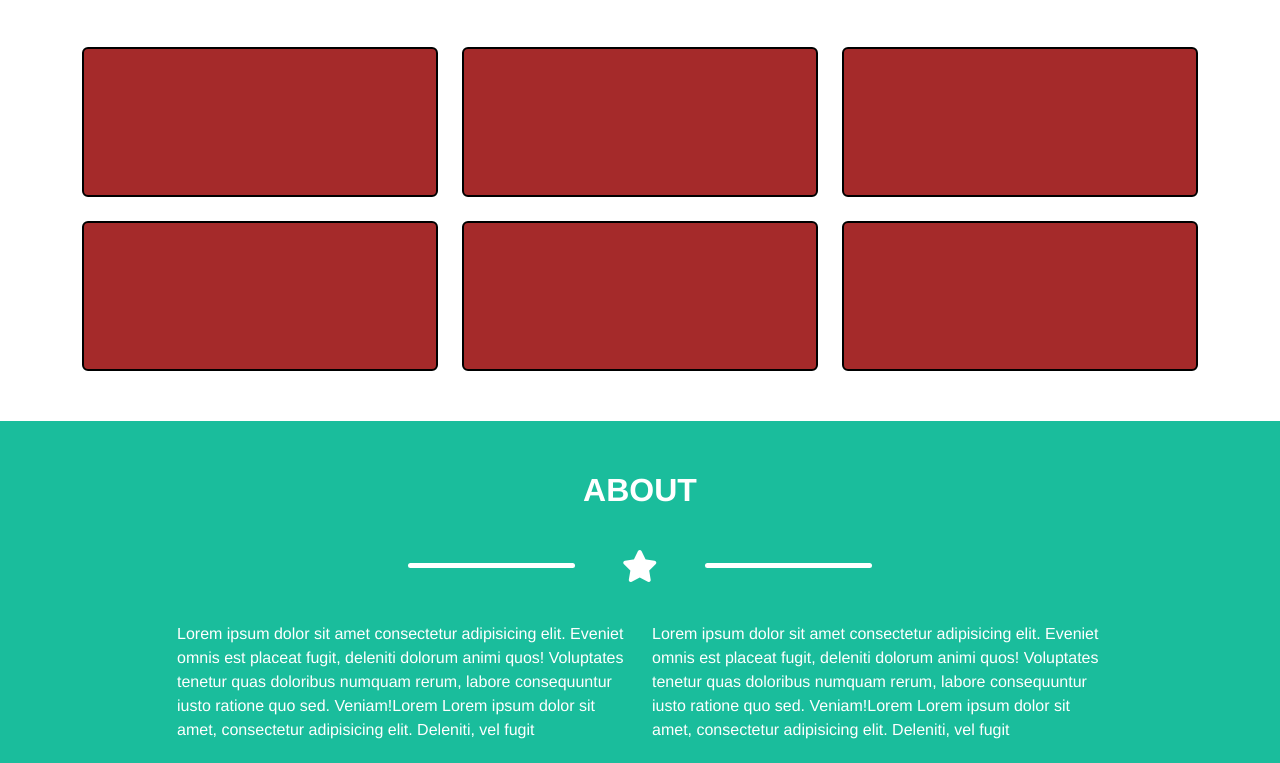
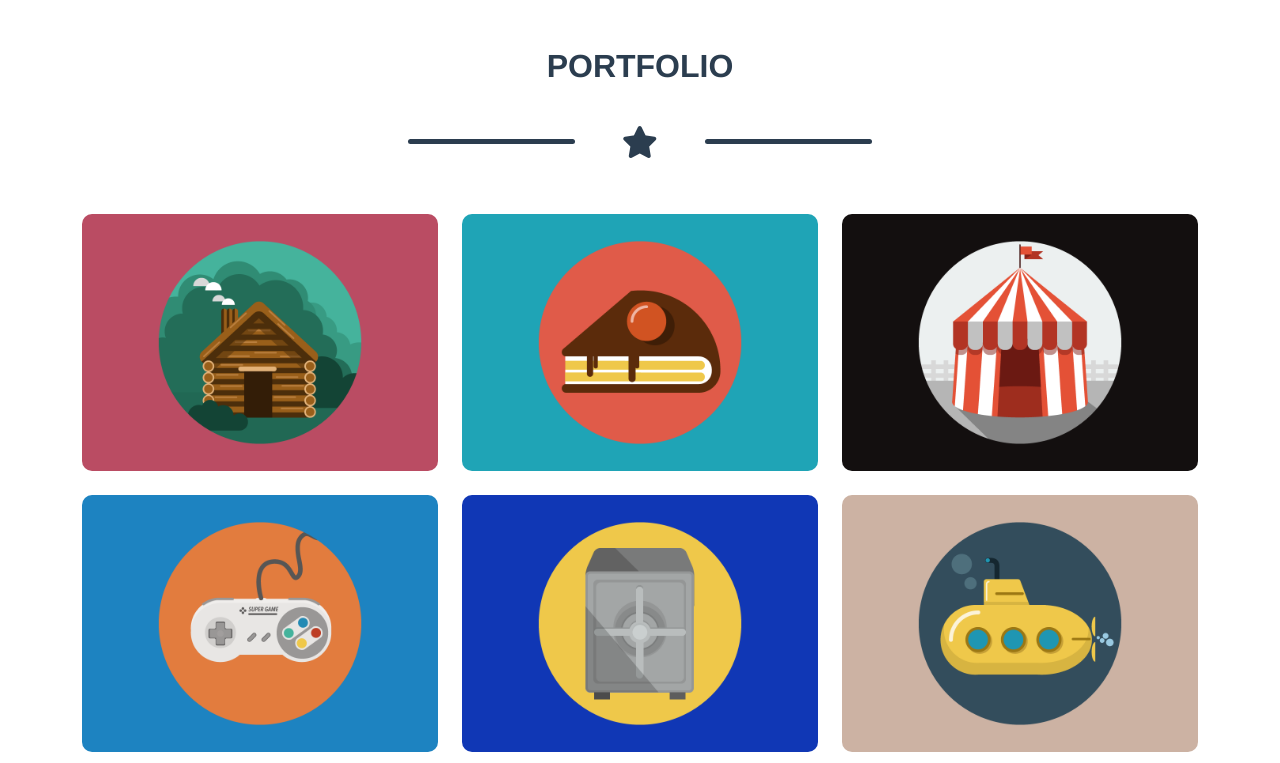
Before and after one commit to ludovicofiore/html-css-bootstrap-freelancer, a plain HTML site: page index.html in a window 1280 px wide. Shown: the part 533-1296 px from the top of the page. Drawn offline with nearby package versions, Linux system fonts and the light colour scheme.

Commit message:
contenuto sezione portfolio

```diff
--- a/css/style.css
+++ b/css/style.css
@@ -19,8 +19,13 @@ h2 {
     text-align: center;
 }
 
-a {
+.ms_a {
+    display: inline-block;
     text-decoration: none;
+    color: white;
+}
+
+a:hover {
     color: white;
 }
 
@@ -108,16 +113,48 @@ header .green-bg {
     font-size: 20px;
 }
 
+
 /* REGOLE MAIN */
 
 /* sezione portfolio */
 
-.card {
-     /* DEBUG */
-     width: 100%;
-     min-height: 150px;
-     background-color: brown;
-     border: 2px solid black;
+.ms_title {
+    color: rgb(43, 61, 79);
+}
+
+.ms_title .spacer-line {
+    background-color: rgb(43, 61, 79);
+}
+
+.card-image {
+    position: relative;
+}
+
+.card-image img {
+    max-width: 100%;
+    border-radius: 10px;
+}
+
+.hover-plus {
+    width: 100%;
+    height: 100%;
+    background-color: rgba(26, 189, 156, 0.5);
+    position: absolute;
+    top: 0;
+    left: 0;
+    display: none;
+}
+
+.hover-plus .fa-plus {
+    font-size: 5rem;
+    position: absolute;
+    top: 50%;
+    left: 50%;
+    transform: translate(-50%, -50%);
+}
+
+.card-image:hover .hover-plus {
+    display: inline-block;
 }
 
 /* sezione about */
--- a/index.html
+++ b/index.html
@@ -91,40 +91,96 @@
 
             <div class="row gy-4">
 
+                <div class="col-12">
+
+                    <div class="ms_title">
+                        <h2>
+                            PORTFOLIO
+                        </h2>
+
+                        <div class="star-spacer">
+                            <div class="spacer-line"></div>
+                            <i class="fa-solid fa-star"></i>
+                            <div class="spacer-line"></div>
+                        </div>
+                    </div>
+                </div>
+
                 <div class="col-12 col-sm-6 col-lg-4">
-                    <div class="card">
+                    <div class="ms-card">
+                        <a class="card-image ms_a" href="#">
+                            <img src="img/cabin.png" alt="immagine cabina">
+
+                            <div class="hover-plus">
+                                <i class="fa-solid fa-plus"></i>
+                            </div>
+                        </a>
+                    </div>
+                </div>
+
+
+                <div class="col-12 col-sm-6 col-lg-4">
+                    <div class="ms-card">
+                        <a class="card-image ms_a" href="#">
+                            <img src="img/cake.png" alt="immagine torta">
+
+                            <div class="hover-plus">
+                                <i class="fa-solid fa-plus"></i>
+                            </div>
+                        </a>
 
                     </div>
                 </div>
 
 
                 <div class="col-12 col-sm-6 col-lg-4">
-                    <div class="card">
+                    <div class="ms-card">
+                        <a class="card-image ms_a" href="#">
+                            <img src="img/circus.png" alt="immagine circo">
 
-                    </div>
-                </div>
-
-
-                <div class="col-12 col-sm-6 col-lg-4">
-                    <div class="card">
+                            <div class="hover-plus">
+                                <i class="fa-solid fa-plus"></i>
+                            </div>
+                        </a>
 
                     </div>
                 </div>
 
                 <div class="col-12 col-sm-6 col-lg-4">
-                    <div class="card">
+                    <div class="ms-card">
+                        <a class="card-image ms_a" href="#">
+                            <img src="img/game.png" alt="immagine gioco">
+
+                            <div class="hover-plus">
+                                <i class="fa-solid fa-plus"></i>
+                            </div>
+                        </a>
 
                     </div>
                 </div>
 
                 <div class="col-12 col-sm-6 col-lg-4">
-                    <div class="card">
+                    <div class="ms-card">
+                        <a class="card-image ms_a" href="#">
+                            <img src="img/safe.png" alt="immagine cassaforte">
+
+                            <div class="hover-plus">
+                                <i class="fa-solid fa-plus"></i>
+                            </div>
+                        </a>
 
                     </div>
                 </div>
 
                 <div class="col-12 col-sm-6 col-lg-4">
-                    <div class="card">
+                    <div class="ms-card">
+                        <a class="card-image ms_a" href="#">
+                            <img src="img/submarine.png" alt="immagine sottomarino">
+
+                            <div class="hover-plus">
+                                <i class="fa-solid fa-plus"></i>
+                            </div>
+                        </a>
 
                     </div>
                 </div>
@@ -170,7 +226,7 @@
                     </div>
 
                     <div class="col-12 d-flex justify-content-center">
-                        <a href="#" class="link-box">
+                        <a href="#" class="link-box ms_a">
                             <i class="fa-solid fa-download"></i>
                             Download
                         </a>
```
